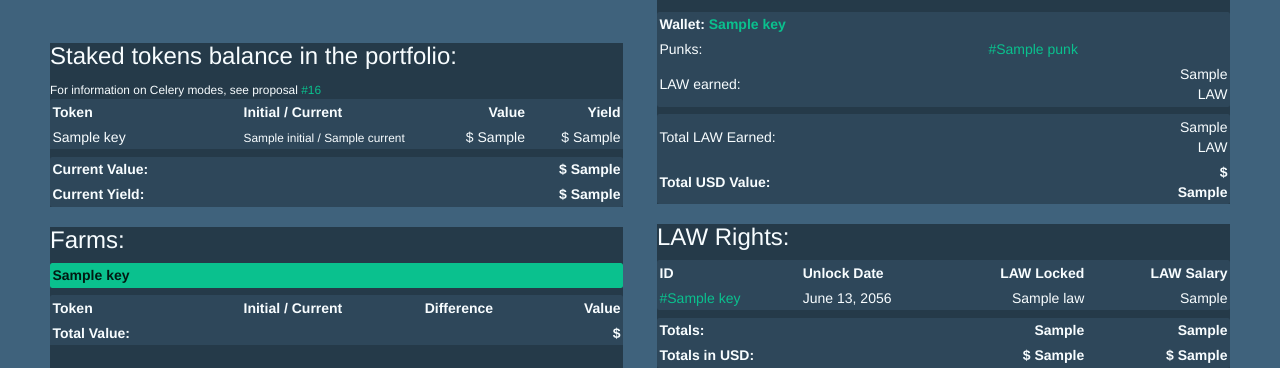
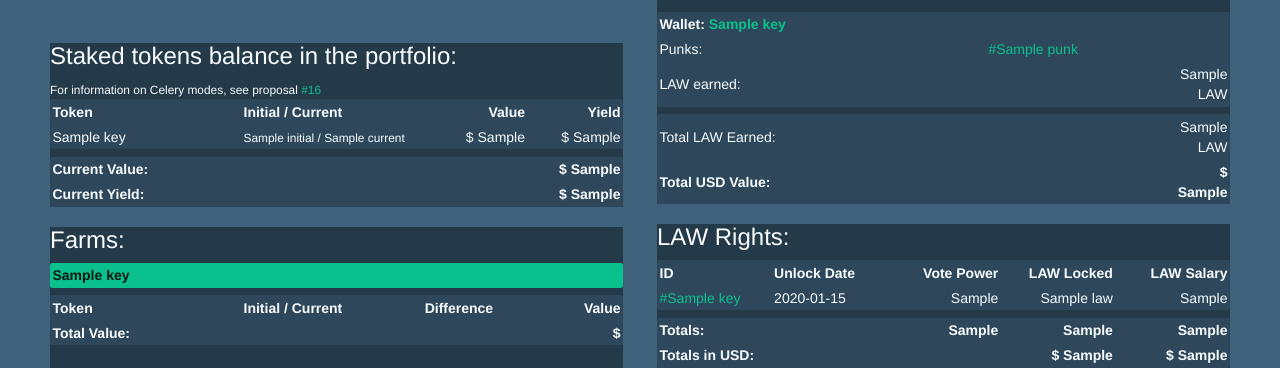
Before and after one commit to kratatomi/transparency_portal, a Flask app: template app/templates/index.html in a window 1280 px wide. Shown: the part 479-847 px from the top of the page. Run offline with Flask 2, Linux system fonts and the light colour scheme; the template is opened without the code that fills it: most values are stand-ins (such as "Sample title", 1, 10 or a date in 2020); lists and menus that the app fills with data are empty; some libraries are stand-ins or nearby versions.

Commit message:
updates to lawrights

```diff
--- a/app/templates/index.html
+++ b/app/templates/index.html
@@ -375,10 +375,11 @@
         <div class="card-body">
             <table id="law_rights" style="width: 100%;">
                 <tr class="top highlight-color1">
-                    <th style="width: 25%">ID</th>
-                    <th style="width: 25%">Unlock Date</th>
-                    <th style="width: 25%; text-align: right;">LAW Locked</th>
-                    <th style="width: 25%; text-align: right;">LAW Salary</th>
+                    <th style="width: 20%">ID</th>
+                    <th style="width: 20%">Unlock Date</th>
+                    <th style="width: 20%; text-align: right;">Vote Power</th>
+                    <th style="width: 20%; text-align: right;">LAW Locked</th>
+                    <th style="width: 20%; text-align: right;">LAW Salary</th>
                 </tr>
                 {% for key, value in law_rights["tokens"].items() %}
                     {% if loop.index == loop|length %}
@@ -387,20 +388,22 @@
                         <tr class="highlight-color1">
                     {% endif %}
                     <td><a href="https://oasis.cash/token/0xe24Ed1C92feab3Bb87cE7c97Df030f83E28d9667/{{key}}">#{{key}}</a></td>
-                    <td>June 13, 2056</td>
+                    <td>{{ value["Unlock Date"] }}</td>
+                    <td style="text-align: right;">{{ value["Vote Power"] }}</td>
                     <td style="text-align: right;">{{ value["LAW"] }}</td>
                     <td style="text-align: right;">{{ value["LAW rewards"] }}</td>
                 </tr>
                 {% endfor %}
-                <tr class="blank_row"><td colspan="4"></td></tr>
+                <tr class="blank_row"><td colspan="6"></td></tr>
                 <tr class="top highlight-color1">
                     <th>Totals:</th>
                     <td></td>
+                    <th style="text-align: right;">{{ law_rights["Total Vote Power"] }}</th>
                     <th style="text-align: right;">{{ law_rights["Total LAW locked"] }}</th>
                     <th style="text-align: right;">{{ law_rights["Total LAW pending"] }}</th>
                 </tr>
                 <tr class="btm highlight-color1">
-                    <th>Totals in USD:</th>
+                    <th colspan="2">Totals in USD:</th>
                     <td></td>
                     <th style="text-align: right;">$ {{ law_rights["LAW locked in USD"] }}</th>
                     <th style="text-align: right;">$ {{ law_rights["LAW pending in USD"] }}</th>
```
Also changed, not shown: engine.py (+10 -1 lines).
